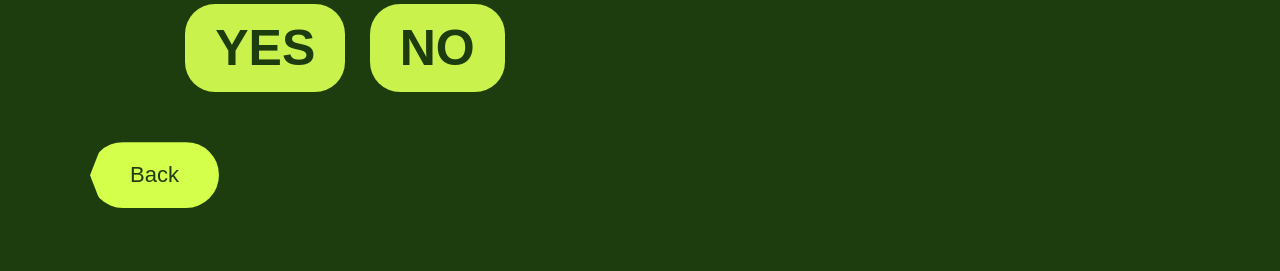
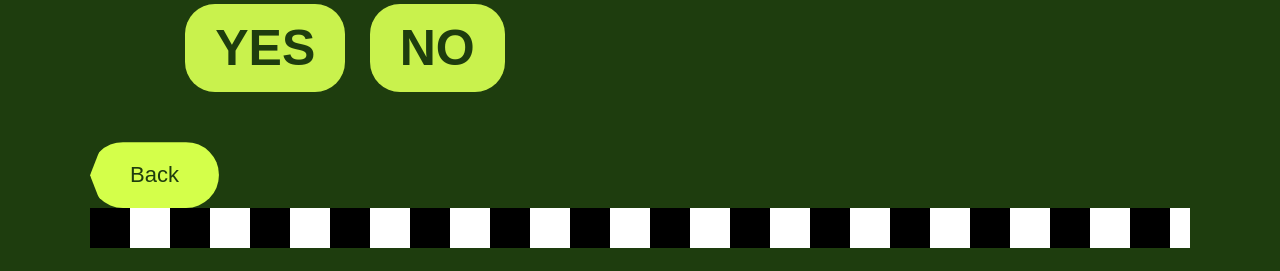
Before and after one commit to anumahmad/coms4170_ui_design_final, a Flask app: page /quiz/1 in a window 1280 px wide. Shown: the part 529-800 px from the top of the page. Run offline with Flask 3, Linux system fonts and the light colour scheme; some web fonts are replaced.

Commit message:
Update quiz.html

```diff
--- a/templates/quiz.html
+++ b/templates/quiz.html
@@ -27,6 +27,9 @@
         {% endif %}
         <button id="nextBtn" class="big-arrow-next" style="display:none;" onclick="goToNext({{ qnum }})">Next</button>
     </div>
+
+    <div class="checkerboardblackfirst"></div>
+
 </div>
 
 {% endblock %}
```
